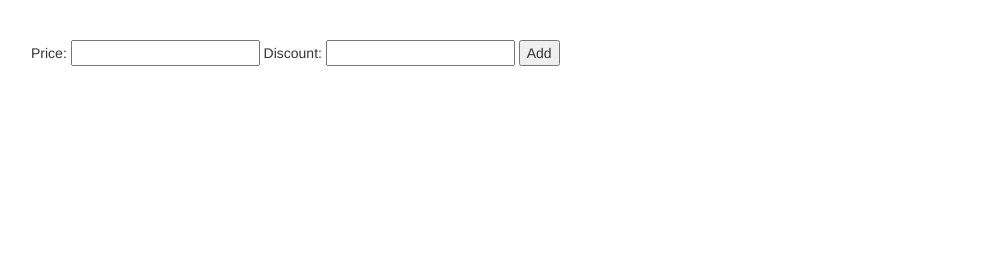
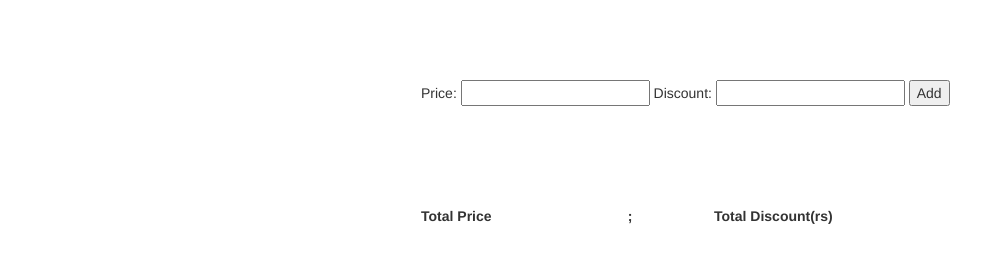
Before and after one commit to sunitshakya/work, a plain HTML site: page index.html in a window 1280 px wide. Shown: the whole page, without its empty margins (39-1020 px from the left). Drawn offline with nearby package versions, Linux system fonts and the light colour scheme.

Commit message:
Update index.html

```diff
--- a/index.html
+++ b/index.html
@@ -20,7 +20,7 @@ $(document).ready(function(){
     var priceafterdiscount=a-Discountvalue;
     var wrapper = $(".input_fields_wrap");
 //var button='<input type="button" id="delete">';
-      var x ="<tr id="+id+"><td class='price'>"+priceafterdiscount+"</td>"+"&nbsp;&nbsp;&nbsp;<td class='discount'>"+Discountvalue+"</td>&nbsp;&nbsp;<td><button  class='remove_field' id="+"delete"+" name="+deleteid+">delete</button></td></tr>";
+      var x ="<tr id="+id+"><td width='70%' class='price'>"+priceafterdiscount+"</td>"+"&nbsp;&nbsp;&nbsp;&nbsp;&nbsp;&nbsp;<td width='30%'class='discount'>"+Discountvalue+"</td>&nbsp;&nbsp;<td><button  class='remove_field' id="+"delete"+" name="+deleteid+">delete</button></td></tr></br>";
        $("#list1").append(x);
 
        $('#list1 tr').each(function() {
@@ -74,13 +74,15 @@ $("#totaldiscount").text(discounttotal);
 </head>
 <body>
 <div class="container"></br></br>
-Price: <input type="text" name="Price" id="Price">
-Discount: <input type="text" name="Discount" id="Discount">
-<button id="add">Add</button>
-</div></br></br>
+
+  </div></br></br>
+</div>
 <div class="container">
-  <div class="row">
-    <div class="col-md-4">
+  <div class="row"><div  class="col-md-4"></div>
+    <div class="col-md-6">
+      Price: <input type="text" name="Price" id="Price">
+      Discount: <input type="text" name="Discount" id="Discount">
+      <button id="add">Add</button></br></br></br>
       <table class='input_fields_wrap'style="width:100%" id="list1">
 
 
@@ -88,8 +90,12 @@ Discount: <input type="text" name="Discount" id="Discount">
 </br></br></br>
   <table style="width:100%">
     <tr>
-      <td id="totalprice"></td>
-    <td id="totaldiscount"></td>
+  <b>  Total Price  </b><td id="totalprice"></td>
+  <b> &nbsp;&nbsp;&nbsp;&nbsp;&nbsp;&nbsp;&nbsp;&nbsp;
+    &nbsp;&nbsp;&nbsp;&nbsp;&nbsp;&nbsp;&nbsp;&nbsp;&nbsp;
+    &nbsp;&nbsp;&nbsp;&nbsp;&nbsp;&nbsp;&nbsp;&nbsp;&nbsp;&nbsp;&nbsp;&nbsp;&nbsp;&nbsp
+    ;&nbsp;&nbsp;&nbsp;&nbsp;&nbsp;&nbsp;&nbsp;&nbsp;&nbsp;&nbsp;&nbsp;&nbsp;&nbsp;&nbsp;&nbsp;&nbsp;&nbsp;&nbsp;&nbsp;&nbsp; Total Discount(rs)  </b>
+   <td id="totaldiscount"></td>
   </tr>
 </table>
 </div>
```
